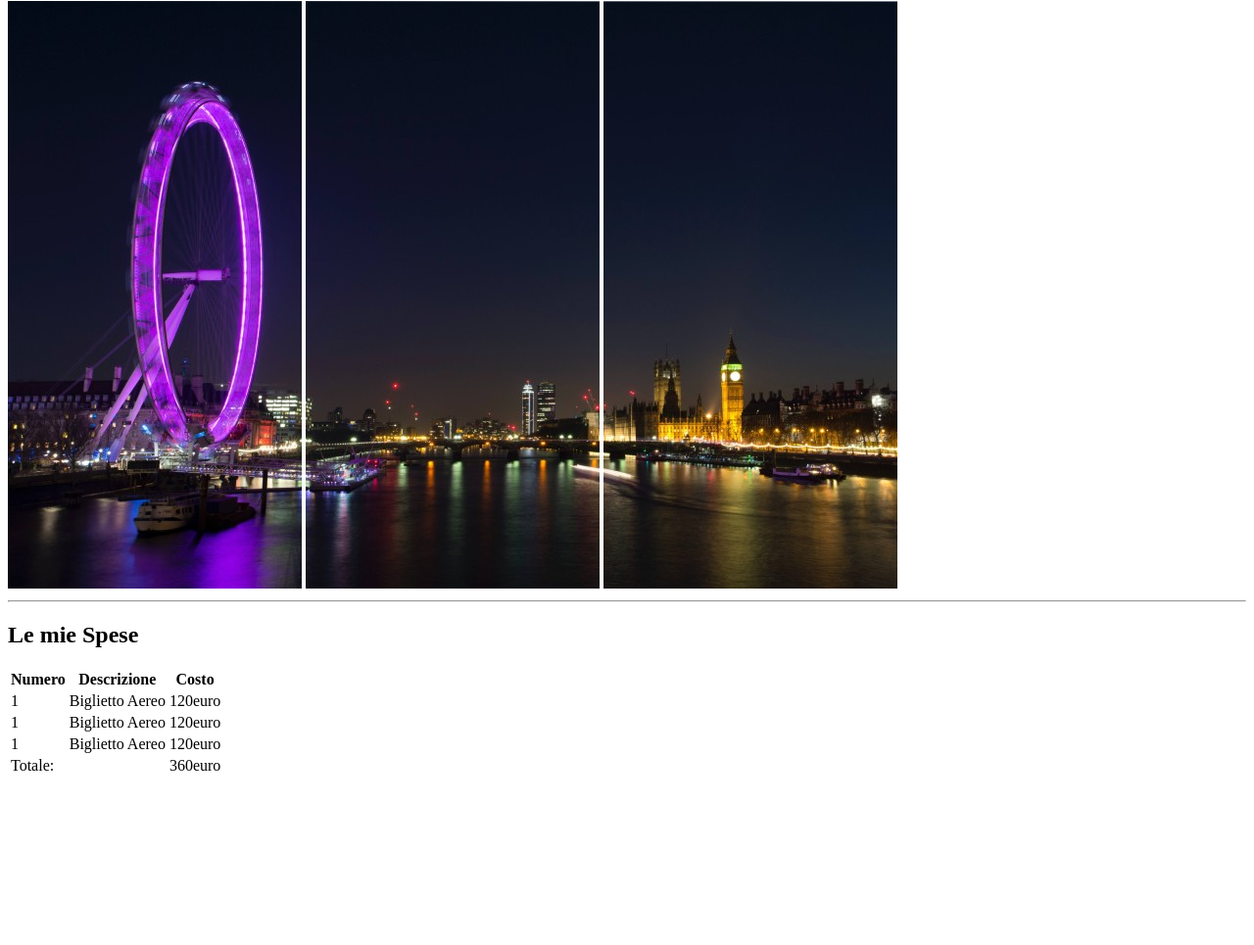
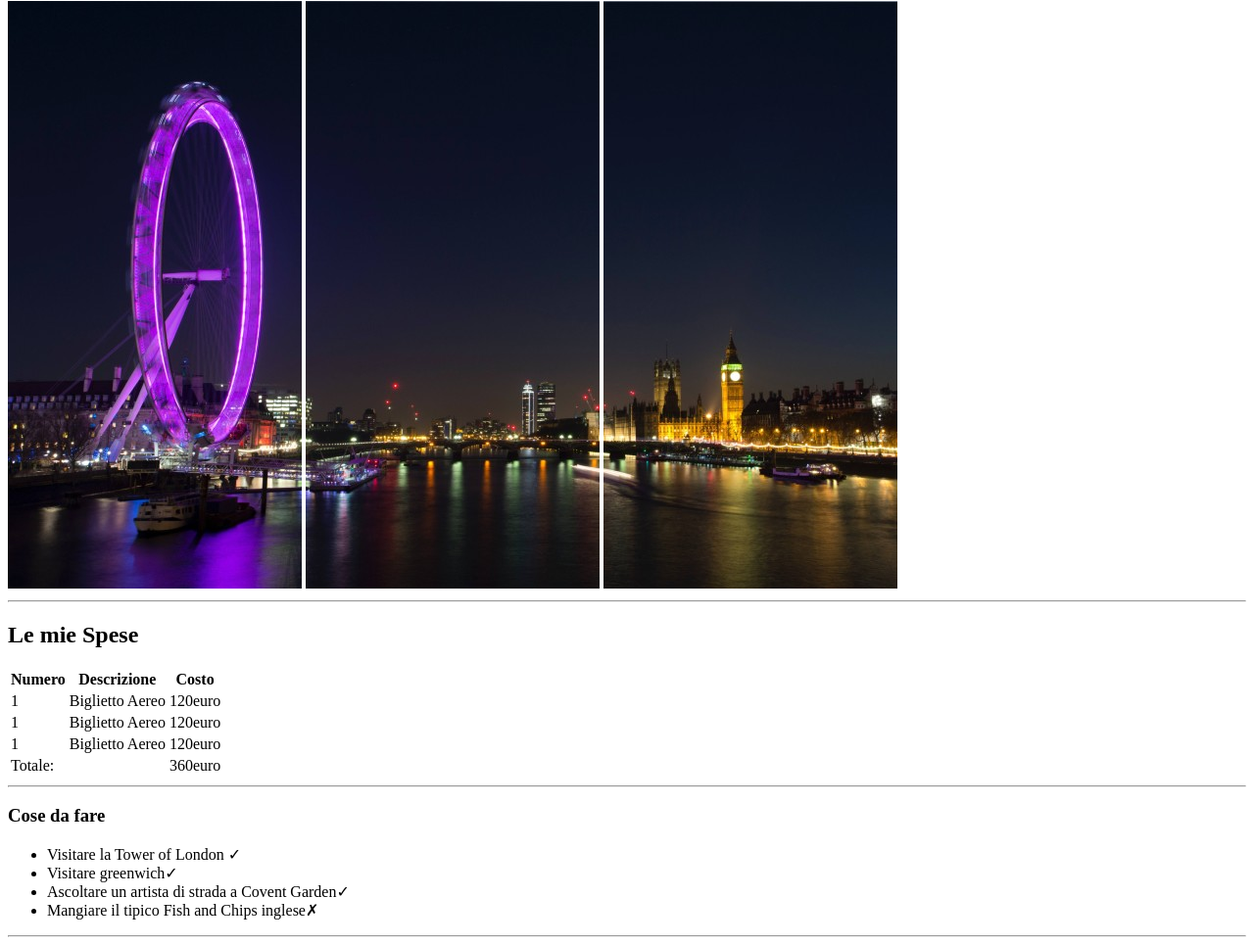
Before and after one commit to Erremme/html-london-trip, a plain HTML site: page index.html in a window 1280 px wide. Shown: the part 79-1044 px from the top of the page at 98% size. Before the commit the page ends 881 px from the top, so only its background shows below. Drawn offline with Linux system fonts and the light colour scheme.

Commit message:
fix:Add a section in main

```diff
--- a/index.html
+++ b/index.html
@@ -13,10 +13,12 @@
         <img src="./img/Thames_View_2.jpg" alt="Thames View 2">
         <hr>
     </header>
-    <!--Costo del viaggio-->
+        <!--/Costo del Viaggio-->
     <main>
         <h2>Le mie Spese</h2>
         <table>
+        <!--/Costo del Viaggio-->
+
             <thead>
                 <tr>
                     <th><strong>Numero</strong></th>
@@ -47,8 +49,22 @@
                     <td>360euro</td>
                 </tr>
             </tfoot>
+        <!--/Costo del Viaggio-->
         </table>
-        <!--/Costo del Viaggio-->
+        <hr>
+
+        <section>
+            <!--Cose da fare-->
+            <h3>Cose da fare</h3>
+            <ul>
+                <li>Visitare la Tower of London &#10003;</li>
+                <li>Visitare greenwich&#10003;</li>
+                <li>Ascoltare un artista di strada a Covent Garden&#10003;</li>
+                <li>Mangiare il tipico Fish and Chips inglese&#10007;</li>
+            </ul>
+            <!--Cose da fare-->
+         </section>
+         <hr>
     </main>
 </body>
 </html>
```
